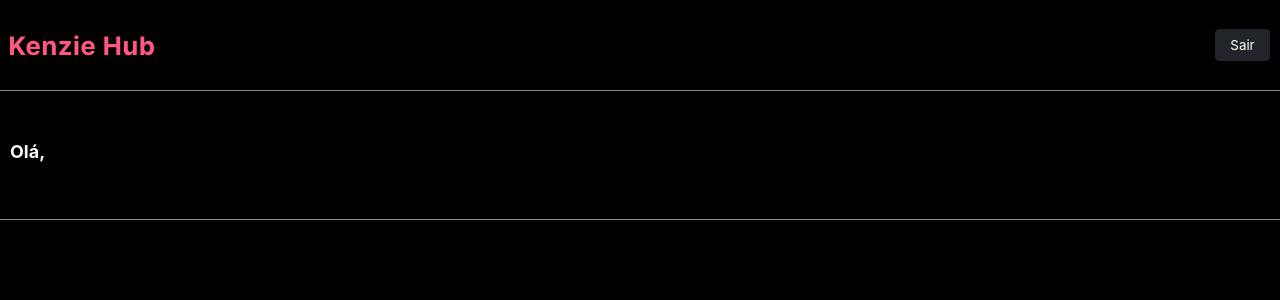
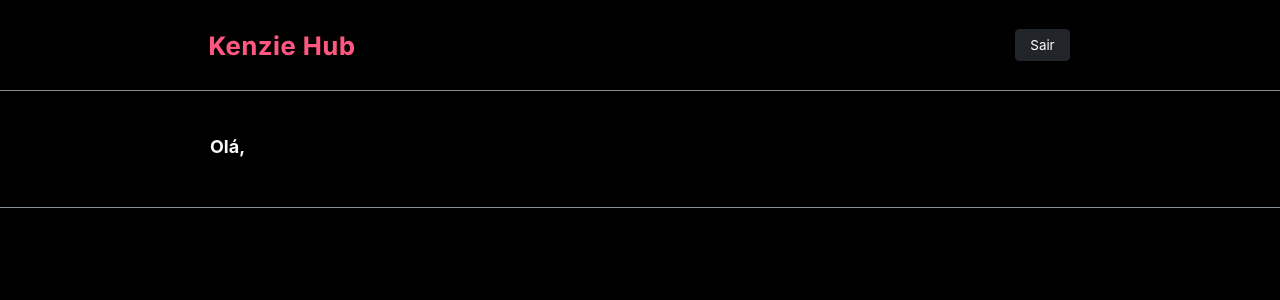
Before and after one commit to Kenzie-Academy-Brasil-Developers/entrega-kenzie-hub-AmauriAraujo, a React (Vite) app: page /dashboard in a window 1280 px wide. Shown: the top 300 px of the page. Built offline with nearby package versions, Linux system fonts and the light colour scheme; sample sign-in values are in the browser's storage.

Commit message:
fix:width dash, first caracter on components, userState render on api, close Routes

```diff
--- a/src/App.jsx
+++ b/src/App.jsx
@@ -1,19 +1,26 @@
-import { RouterMain } from "./routes/routes";
+import { RouterMain } from "./routes/Routes";
 import { ToastContainer, toast } from "react-toastify";
 import "react-toastify/dist/ReactToastify.css";
 import { useState } from "react";
 import { Global } from "./styles/Global";
+import { api } from "./services/api";
 
-function App() {
+const App = () => {
   const [user, setUser] = useState([]);
+
+  const getUserById = async (id) => {
+    const response = await api.get(`users/${id}`);
+
+    setUser(response.data);
+  };
 
   return (
     <>
       <Global />
       <ToastContainer theme="dark" />
-      <RouterMain setUser={setUser} user={user} />
+      <RouterMain getUserById={getUserById} setUser={setUser} user={user} />
     </>
   );
-}
+};
 
 export default App;
--- a/src/components/LoginForm/loginForm.jsx
+++ b/src/components/LoginForm/LoginForm.jsx
@@ -4,7 +4,7 @@
 import { StyledForm } from "../../styles/StyledForm";
 import { StyledContainer } from "../../styles/Grid";
 import { Link } from "react-router-dom";
-import { Header } from "../Header/header";
+import { Header } from "../Header/Header";
 
 export const LoginForm = ({ loginApp }) => {
   const {
--- a/src/pages/dashBoard.jsx
+++ b/src/pages/DashBoard.jsx
@@ -10,7 +10,7 @@
   const [token, setToken] = useState(localStorage.getItem("@TOKEN"));
 
   const validUser = (token) => {
-    user;
+
 
     if (!token) {
       navigate("/");
--- a/src/pages/login.jsx
+++ b/src/pages/Login.jsx
@@ -1,10 +1,10 @@
-import { LoginForm } from "../components/LoginForm/loginForm";
+import { LoginForm } from "../components/LoginForm/LoginForm";
 import { api } from "../services/api";
 import { toast } from "react-toastify";
 import { useNavigate } from "react-router-dom";
 import { StyledContainer } from "../styles/Grid";
 
-export const Login = ({ setUser, user }) => {
+export const Login = ({getUserById}) => {
   const navigate = useNavigate();
 
   const loginApp = async ({ email, password }) => {
@@ -22,13 +22,13 @@
           isLoading: false,
           autoClose: 2000,
         });
-        setUser(response.data.user);
+      getUserById(response.data.user.id);
         localStorage.setItem("@USERID", JSON.stringify(response.data.user.id));
         localStorage.setItem("@TOKEN", JSON.stringify(response.data.token));
 
-        setTimeout(() => {
+
           navigate("/dashboard");
-        }, "3000");
+
       })
 
       .catch((err) => {
--- a/src/pages/register.jsx
+++ b/src/pages/Register.jsx
@@ -1,11 +1,11 @@
 import { Link } from "react-router-dom";
 import { api } from "../services/api";
-import { RegisterForm } from "../components/RegisterForm/registerForm";
+import { RegisterForm } from "../components/RegisterForm/RegisterForm";
 import { useNavigate } from "react-router-dom";
 import { toast } from "react-toastify";
 import { useEffect, useState } from "react";
 import { StyledContainer } from "../styles/Grid";
-import { Header } from "../components/Header/header";
+import { Header } from "../components/Header/Header";
 
 export const Register = () => {
   const navigate = useNavigate();
--- /dev/null
+++ b/src/routes/Routes.jsx
@@ -0,0 +1,14 @@
+import { Route, Routes } from "react-router-dom";
+import { Login } from "../pages/Login";
+import { Register } from "../pages/Register";
+import { DashBoard } from "../pages/DashBoard";
+
+export const RouterMain = ({ setUser, user,getUserById }) => {
+  return (
+    <Routes>
+      <Route path="/" element={<Login getUserById={getUserById}/>}/>
+      <Route path="/register" element={<Register />}/>
+      <Route path="/dashboard" element={<DashBoard setUser={setUser} user={user} />}/>
+    </Routes>
+  );
+};
--- a/src/routes/routes.jsx
+++ /dev/null
@@ -1,23 +0,0 @@
-import { Route, Routes } from "react-router-dom";
-import { Login } from "../pages/login";
-import { Register } from "../pages/register";
-import { DashBoard } from "../pages/dashBoard";
-
-export const RouterMain = ({ setUser, user }) => {
-  return (
-    <Routes>
-      <Route path="/" element={<Login setUser={setUser} user={user} />}>
-        {" "}
-      </Route>
-      <Route path="/register" element={<Register />}>
-        {" "}
-      </Route>
-      <Route
-        path="/dashboard"
-        element={<DashBoard setUser={setUser} user={user} />}
-      >
-        {" "}
-      </Route>
-    </Routes>
-  );
-};
--- a/src/styles/Grid.js
+++ b/src/styles/Grid.js
@@ -3,7 +3,7 @@
 export const StyledContainer = styled.div`
   width: 100%;
   max-width: ${({ containerWidth }) =>
-    containerWidth ? containerWidth : 1400}px;
+    containerWidth ? containerWidth : 1440}px;
   margin: 0 auto;
   margin-top: ${({ marginContainerTop }) =>
     marginContainerTop ? marginContainerTop : 0}px;
--- a/src/styles/StyledHeaderDash.js
+++ b/src/styles/StyledHeaderDash.js
@@ -8,6 +8,10 @@
     display: flex;
     align-items: center;
     justify-content: space-between;
+
+    @media (min-width: 800px) {
+      padding: 0 200px;
+    }
 
     height: 70px;
   }
--- a/src/styles/StyledSectionUser.js
+++ b/src/styles/StyledSectionUser.js
@@ -2,16 +2,19 @@
 
 export const StyledCardUser = styled.section`
   width: 100%;
-  height: 130px;
+  height: 131px;
   border-top: 1px solid #868e96;
   border-bottom: 1px solid #868e96;
 
+  @media (min-width: 800px) {
+    height: 118px;
+  }
   .card {
     display: flex;
     align-items: flex-start;
     flex-direction: column;
     justify-content: center;
-    height: 100px;
+    height: 90px;
     gap: 10px;
 
     h1 {
@@ -28,7 +31,7 @@
     @media (min-width: 800px) {
       flex-direction: row;
       justify-content: space-between;
-
+      padding: 0 200px;
       align-items: center;
     }
   }
```
Also changed, not shown: src/components/Header/Header.jsx (renamed from src/components/Header/header.jsx), src/components/RegisterForm/RegisterForm.jsx (renamed from src/components/RegisterForm/registerForm.jsx), 1 other file (tests, documents, lock files or other folders).
